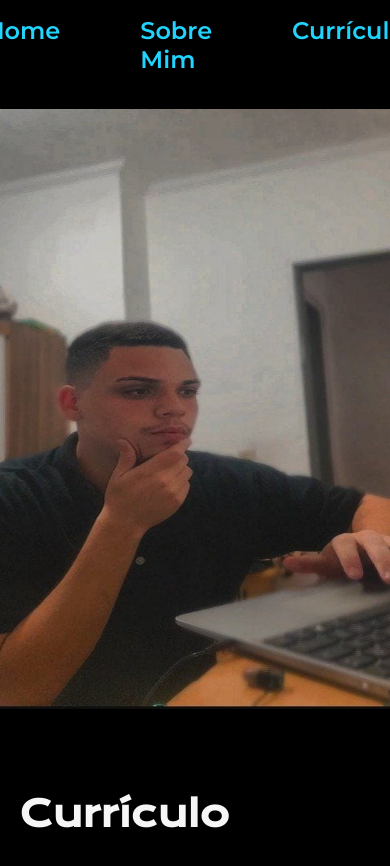
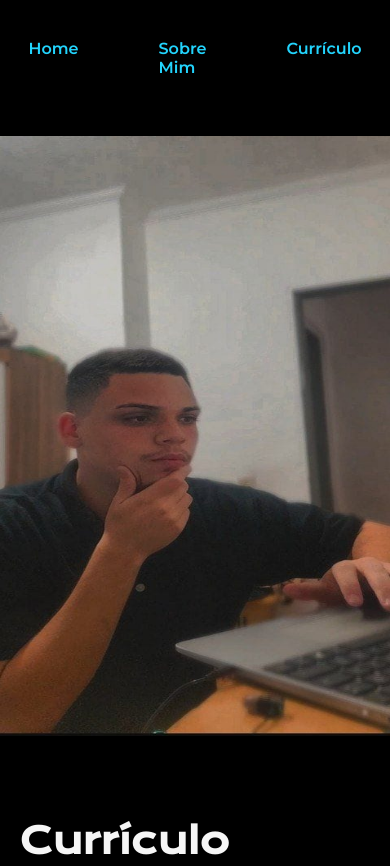
Before and after one commit to leonardodemoura/portfolio, a plain HTML site: page curriculo.html in a window 390 px wide. Shown: the top 866 px of the page. Drawn offline with nearby package versions, Linux system fonts and the light colour scheme.

Commit message:
Update style.css

```diff
--- a/styles/style.css
+++ b/styles/style.css
@@ -127,22 +127,37 @@ body {
     text-align: center;
 }
 
-@media (max-width: 1200px) {
-
+@media (max-width: 439px) {
     .cabecalho {
-        padding: 4%;
+        padding: 10%;
     }
-
     .cabecalho__menu{
         justify-content: center;
     }
-
+    .cabecalho__menu__link {
+        font-size: 1rem;
+    }
     .apresentacao {
         padding: 5% ;
         flex-direction: column-reverse;
     }
-
     .apresentacao__conteudo {
         width: auto;
     }
 }
+
+@media (max-width: 1200px) {
+    .cabecalho {
+        padding: 10%;
+    }
+    .cabecalho__menu{
+        justify-content: center;
+    }
+    .apresentacao {
+        padding: 5% ;
+        flex-direction: column-reverse;
+    }
+    .apresentacao__conteudo {
+        width: auto;
+    }
+}
```
